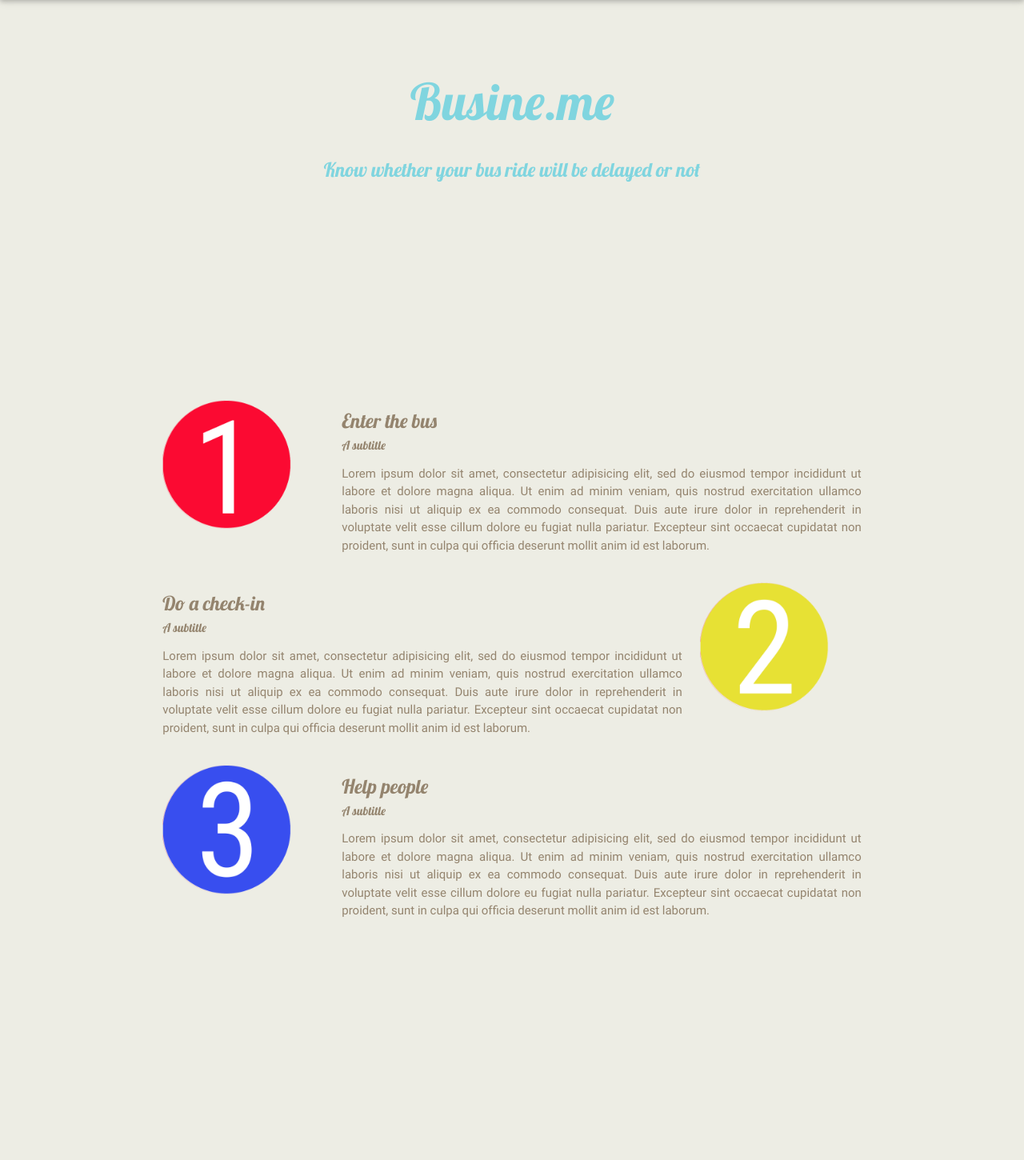
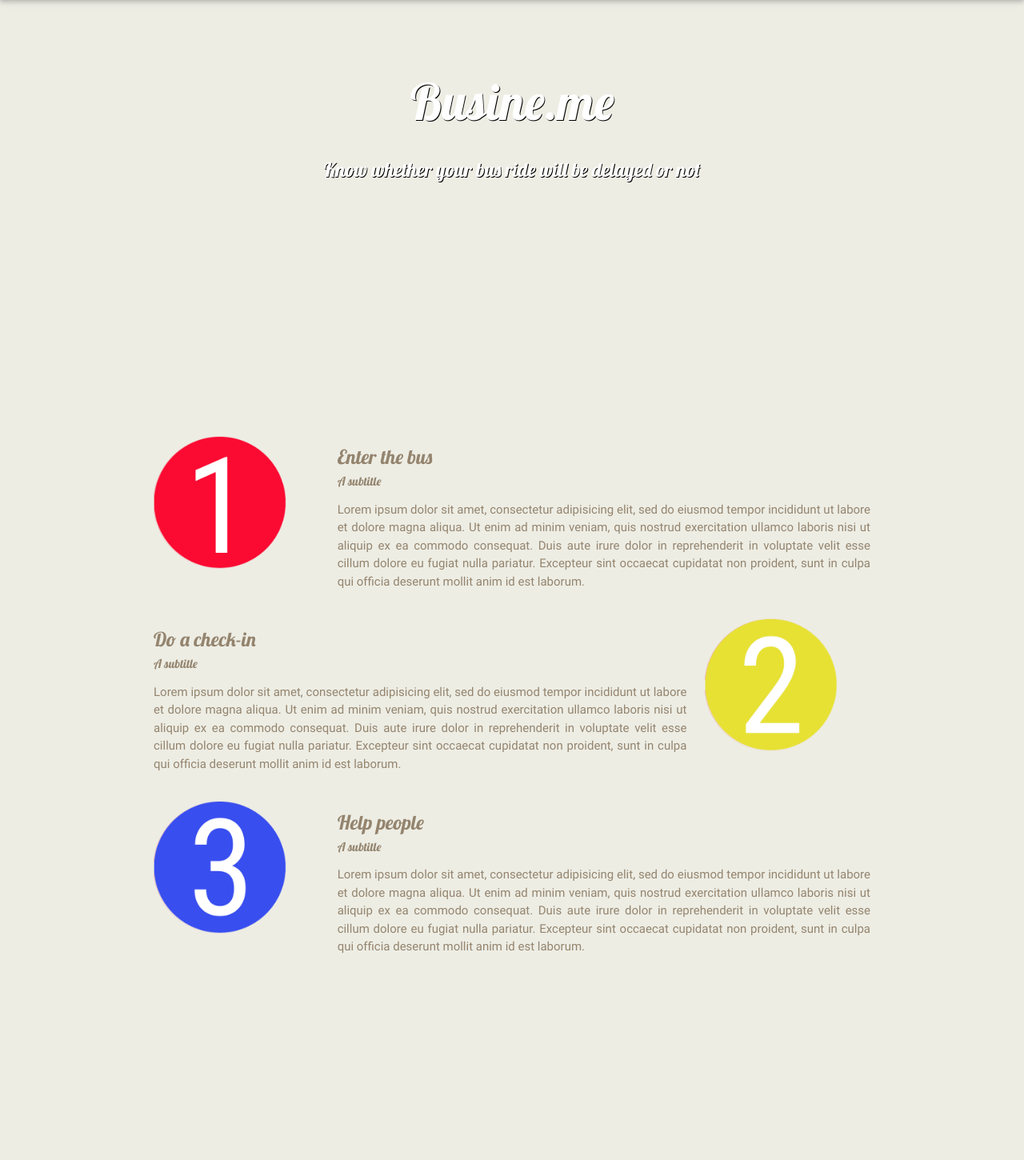
Before and after one commit to msfernandes/busine.me, a Django app: page / in a window 1280 px wide. Shown: the part 64-1514 px from the top of the page at 80% size. Before the commit the page ends 1210 px from the top, so only its background shows below. Run offline with Django 3.2, Linux system fonts and the light colour scheme; some libraries are stand-ins or nearby versions.

Commit message:
Reestilized main content
Signed-off-by: Carlos Oliveira <carlospecter@gmail.com>

```diff
--- a/busineme/home/templates/home.html
+++ b/busineme/home/templates/home.html
@@ -10,9 +10,9 @@
     <div class="section no-pad-bot">
       <div class="container">
         <br><br>
-        <h1 class="header center busineme-text text-light-blue">{% trans "Busine.me" %}</h1>
+        <h1 class="header center busineme-hometitle busineme-text white-text">{% trans "Busine.me" %}</h1>
         <div class="row center">
-            <h5 class="header col s12 busineme-text text-light-blue">{% trans "Know whether your bus ride will be delayed or not" %}</h5>
+            <h5 class="header col s12 busineme-hometitle busineme-text white-text">{% trans "Know whether your bus ride will be delayed or not" %}</h5>
         </div>
         <br><br>
 
@@ -21,7 +21,8 @@
     <div class="parallax"><img src="{% static 'images/home_banner1.jpg' %}" width="100%"></div>
   </div>
 
-    <div class="row container">
+  <div class="container busineme-homecontent">
+    <div class="row">
       <div class="col s3">
         <img src="{% static 'images/home_circle1.png' %}" width="80%" />
       </div>
@@ -34,7 +35,7 @@
       </div>
     </div>
 
-    <div class="row container">
+    <div class="row">
       <div class="col s9">
         <h5 class="busineme-text text-dark-grey">{% trans "Do a check-in" %}</h5>
         <h6 class="busineme-text text-dark-grey">{% trans "A subtitle" %}</h6>
@@ -47,7 +48,7 @@
       </div>
     </div>
 
-    <div class="row container">
+    <div class="row">
       <div class="col s3">
         <img src="{% static 'images/home_circle3.png' %}" width="80%" />
       </div>
@@ -59,8 +60,18 @@
         </p>
       </div>
     </div>
+  </div>
 
-    <div class="parallax-container">
-      <div class="parallax"><img src="{% static 'images/home_banner2.jpg' %}" width="100%" /><div>
-    </div>
+  <div class="parallax-container">
+    <div class="parallax"><img src="{% static 'images/home_banner2.jpg' %}" width="100%" /><div>
+  </div>
 {% endblock %}
+
+
+{% block footer_scripts %}
+<script>
+$(document).ready(function() {
+    $(".parallax").parallax();
+});
+</script>
+{% endblock %}
```
